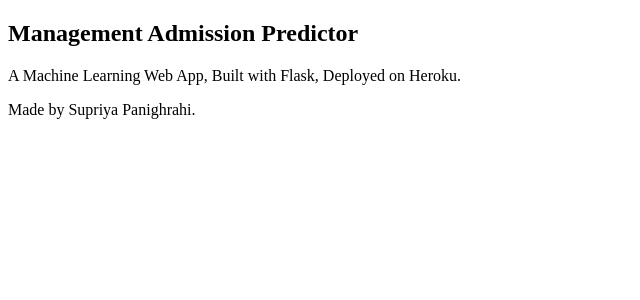
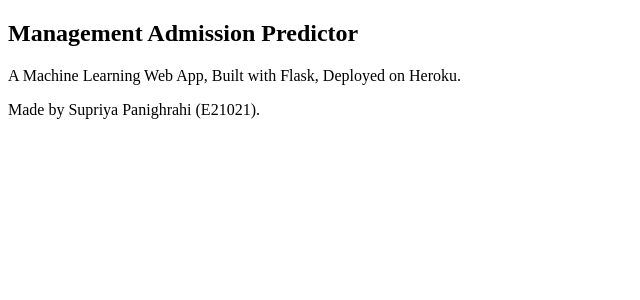
Before and after one commit to Supriya92-github/Admission_Prediction, a Flask app: template templates/result.html in a window 1280 px wide. Shown: the top 300 px of the page, without its empty margins (0-640 px from the left). Run offline with Flask 2, Linux system fonts and the light colour scheme; the template is opened without the code that fills it, so the values that code supplies are empty; parts of the project's set-up code (start-up, migrations or seed data) failed here and were passed over; some libraries are stand-ins or nearby versions.

Commit message:
Update result.html

```diff
--- a/templates/result.html
+++ b/templates/result.html
@@ -27,7 +27,7 @@
 
 		<!-- Footer -->
        <div class='footer'>
-           <p class='footer-description'>Made by Supriya Panighrahi.</p>
+           <p class='footer-description'>Made by Supriya Panighrahi (E21021).</p>
        </div>
 
 	</body>
```
